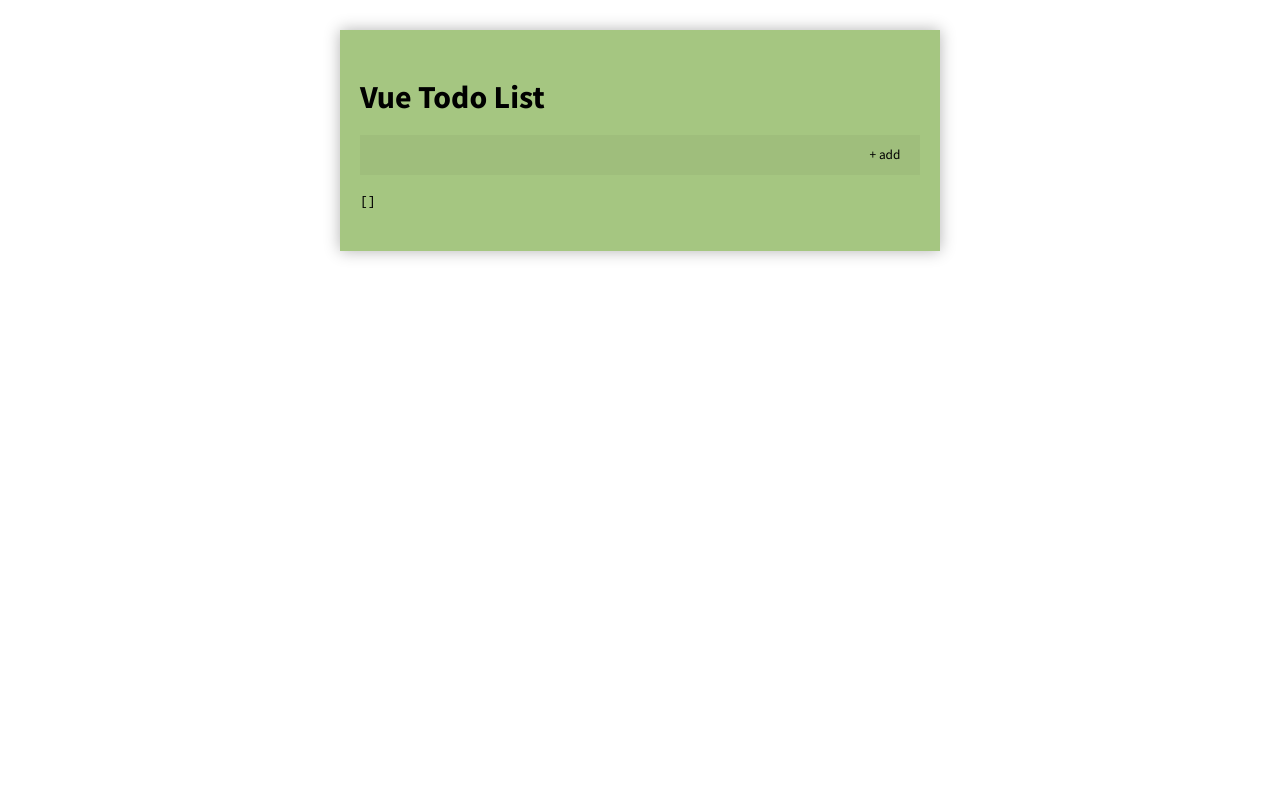
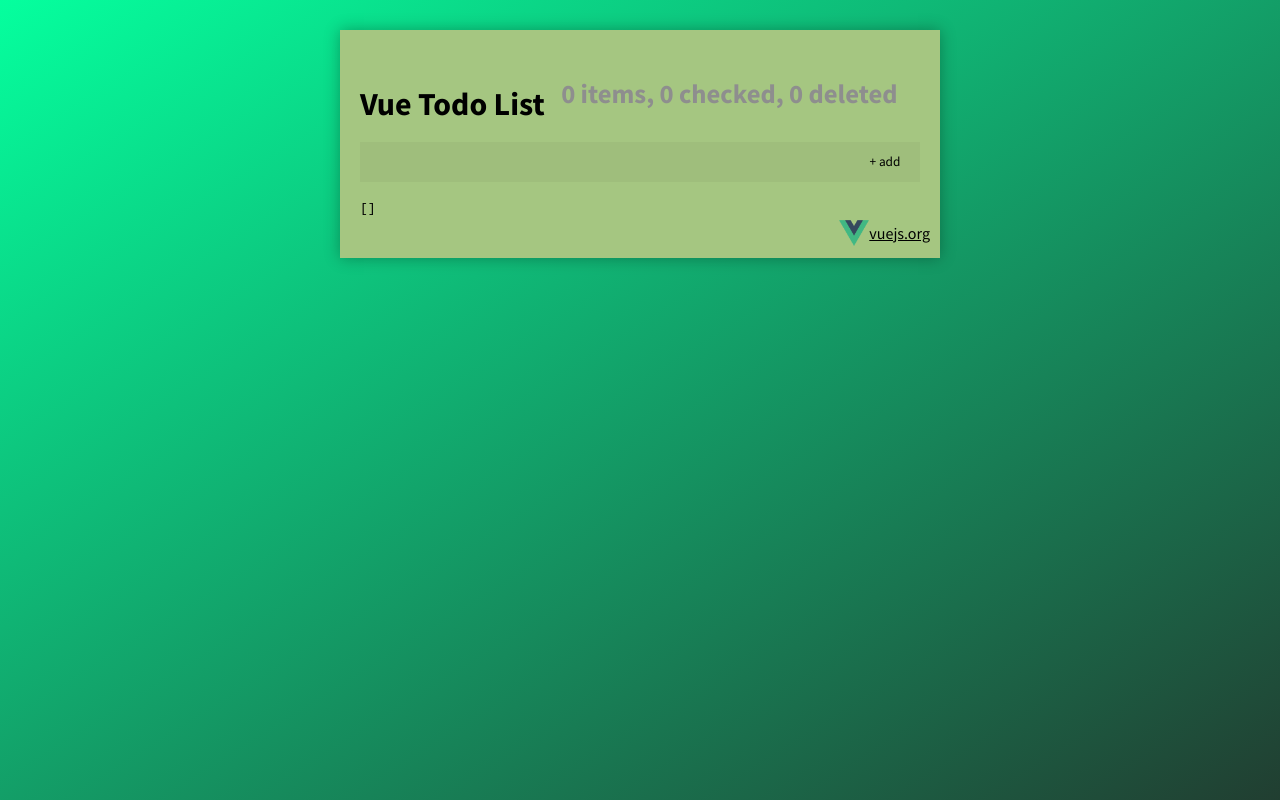
Before and after one commit to Skolozub/vue-to-do-list, a Vue app: page / in a window 1280 px wide. Built offline with nearby package versions, Linux system fonts and the light colour scheme.

Commit message:
added vue logo and link, added todo list statistic in header

```diff
--- a/src/App.vue
+++ b/src/App.vue
@@ -1,8 +1,14 @@
 <template>
   <div id="app">
-    <h1>Vue Todo List</h1>
+    <h1>
+      Vue Todo List
+      <sup>{{itemsCount}} items, {{itemsChecked}} checked, {{itemsDeleted}} deleted</sup>
+    </h1>
     <TodoTopPanel @add-to-list-event="addToList"/>
     <TodoList :list="list"/>
+    <a class="link" href="https://vuejs.org/v2/guide/" target="_blank" ref="noopener noreferrer">
+      <img src="./images/vue.png"> vuejs.org
+    </a>
   </div>
 </template>
 
@@ -13,7 +19,10 @@ import TodoList from "./components/TodoList";
 export default {
   name: "App",
   data: () => ({
-    list: []
+    list: [],
+    itemsCount: 0,
+    itemsChecked: 0,
+    itemsDeleted: 0
   }),
   components: {
     TodoTopPanel,
@@ -23,13 +32,27 @@ export default {
     addToList(message) {
       const { length: listLength } = this.list;
       const lastElementId = listLength ? this.list[listLength - 1].id : -1;
-      this.list = [...this.list, { id: lastElementId + 1, name: message, checked: false }];
+      this.list = [
+        ...this.list,
+        { id: lastElementId + 1, name: message, checked: false }
+      ];
+      this.itemsCount = listLength + 1;
     },
     deleteItem(itemId) {
       this.list = this.list.filter(({ id }) => id !== itemId);
+      this.itemsChecked -= 1;
+      this.itemsCount -= 1;
+      this.itemsDeleted += 1;
     },
     toggleItemStatus(itemId) {
-      this.list = this.list.reduce((acc, item) => [...acc, item.id === itemId ? {...item, checked: !item.checked} : item], []);
+      this.list = this.list.reduce(
+        (acc, item) => [
+          ...acc,
+          item.id === itemId ? { ...item, checked: !item.checked } : item
+        ],
+        []
+      );
+      this.itemsChecked = this.list.filter(({ checked }) => checked).length;
     }
   },
   mounted() {
@@ -46,16 +69,43 @@ export default {
 
 html,
 body {
+  min-height: 100%;
   font-family: "Source Sans Pro", "Lucida Grande", sans-serif;
   line-height: 1;
 }
 
+body {
+  background: #213E31;
+  background: -webkit-linear-gradient(bottom right, #213E31, #05FF9E);
+  background: -moz-linear-gradient(bottom right, #213E31, #05FF9E);
+  background: linear-gradient(to top left, #213E31, #05FF9E);
+}
+
+sup {
+  padding-left: 10px;
+  color: #8e8e8e;
+}
+
 #app {
+  position: relative;
   width: 600px;
   padding: 30px 20px;
   margin: 30px auto;
   background-color: #A5C681;
-  box-shadow: 0 0 15px 0 rgba(0, 0, 0, .3);
+  box-shadow: 0 0 15px 0 rgba(0, 0, 0, 0.3);
 }
 
+.link {
+  position: absolute;
+  bottom: 10px;
+  right: 10px;
+  display: flex;
+  align-items: center;
+  color: #000;
+}
+
+.link img {
+  width: 30px;
+  height: auto;
+}
 </style>
--- a/src/components/TodoItem.vue
+++ b/src/components/TodoItem.vue
@@ -2,7 +2,7 @@
   <li :class="{'item': true, 'item-checked': checked}">
     <div>{{name}}</div>
     <div class="btn-group">
-      <button class="btn btn-delete" @click="deleteItem(id)">delete</button>
+      <button class="btn btn-delete" @click="deleteItem(id)" v-if="checked">delete</button>
       <button class="btn" @click="toggleItemStatus(id)">{{checked ? 'uncheck' : 'check'}}</button>
     </div>
   </li>
@@ -20,7 +20,7 @@ export default {
     deleteItem(id) {
       this.$root.$emit("delete-item-event", id);
     },
-    toggleItemStatus(id){
+    toggleItemStatus(id) {
       this.$root.$emit("check-item-event", id);
     }
   }
@@ -35,7 +35,7 @@ export default {
   justify-content: space-between;
   padding: 8px 10px;
   margin-bottom: 5px;
-  transition: background-color .3s;
+  transition: background-color 0.3s;
 }
 
 .item-checked {
@@ -44,7 +44,7 @@ export default {
 }
 
 .item:hover {
-  background-color: rgba(0, 0, 0, .04);
+  background-color: rgba(0, 0, 0, 0.04);
 }
 
 .btn {
@@ -52,7 +52,7 @@ export default {
   font-family: "Source Sans Pro", "Lucida Grande", sans-serif;
   background-color: transparent;
   border: none;
-  transition: background-color .3s;
+  transition: background-color 0.3s;
   cursor: pointer;
 }
 
--- a/src/components/TodoTopPanel.vue
+++ b/src/components/TodoTopPanel.vue
@@ -34,9 +34,9 @@ export default {
   width: 100%;
   height: 40px;
   padding: 0 85px 0 15px;
-  background-color: rgba(0, 0, 0, .04);
+  background-color: rgba(0, 0, 0, 0.04);
   border: 0;
-  transition: background-color .3s;
+  transition: background-color 0.3s;
 }
 
 .input:focus {
@@ -53,7 +53,7 @@ export default {
   font-family: "Source Sans Pro", "Lucida Grande", sans-serif;
   background-color: transparent;
   border: none;
-  transition: background-color .3s;
+  transition: background-color 0.3s;
   cursor: pointer;
 }
 
```
Also changed, not shown: src/components/TodoList.vue (+7 -1 lines), src/images/kisspng-vue-js-javascript-library-angularjs-developer-5b4f2afa5cc889.7455274615319150023801.jpg (deleted), src/images/vue.png (added).
